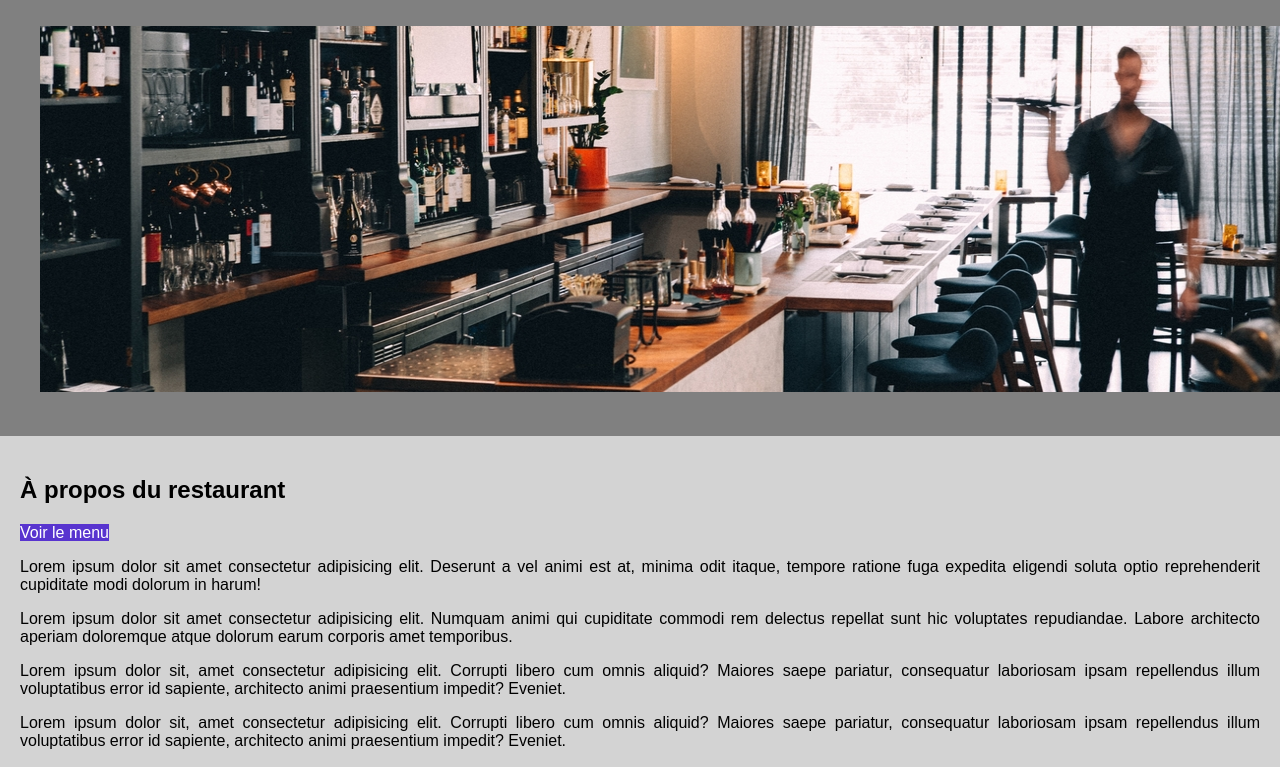
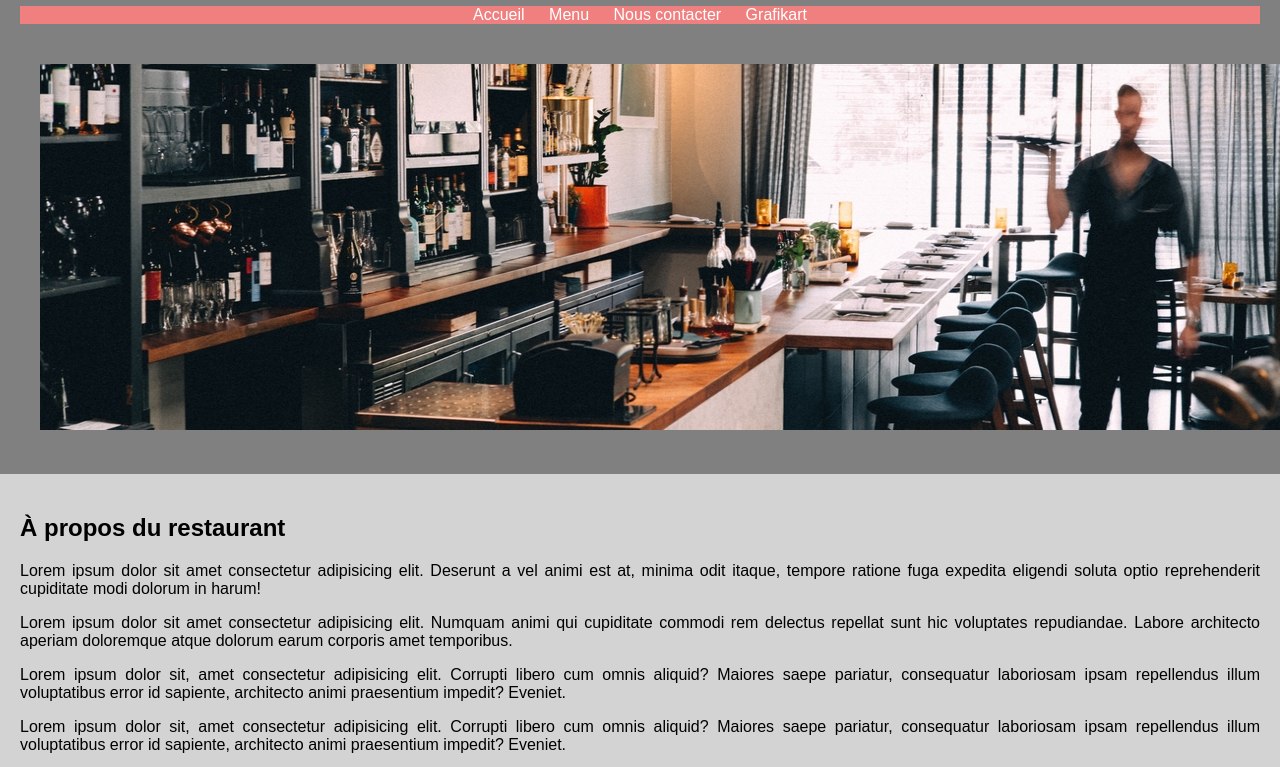
Before and after one commit to gaetan-denis/Site-d-un-restaurant-suivant-le-tutoriel-CSS-de-Grafikart, a plain HTML site: page index.html in a window 1280 px wide. Shown: the part 72-839 px from the top of the page. Drawn offline with Linux system fonts and the light colour scheme.

Commit message:
test des positionnements fixed et relative

```diff
--- a/style.css
+++ b/style.css
@@ -25,10 +25,10 @@ body {
  }
 
  .header-nav {
-    position: absolute;
-    top:0;
-    left:0;
-    right:0;
+    position: relative;
+    top:20;
+    left:10;
+    right:10;
     margin:20px 0;
     text-align: center;
     background: lightcoral;
@@ -70,6 +70,9 @@ body {
     background:#5834cf;
     text-decoration: none;
     font-size : 1rem;
-    padding : 0.4 0.5;
+    padding : 0.2em 0.5em;
+    position : absolute;
+    top:0;
+    left:0;
 
 }
```
